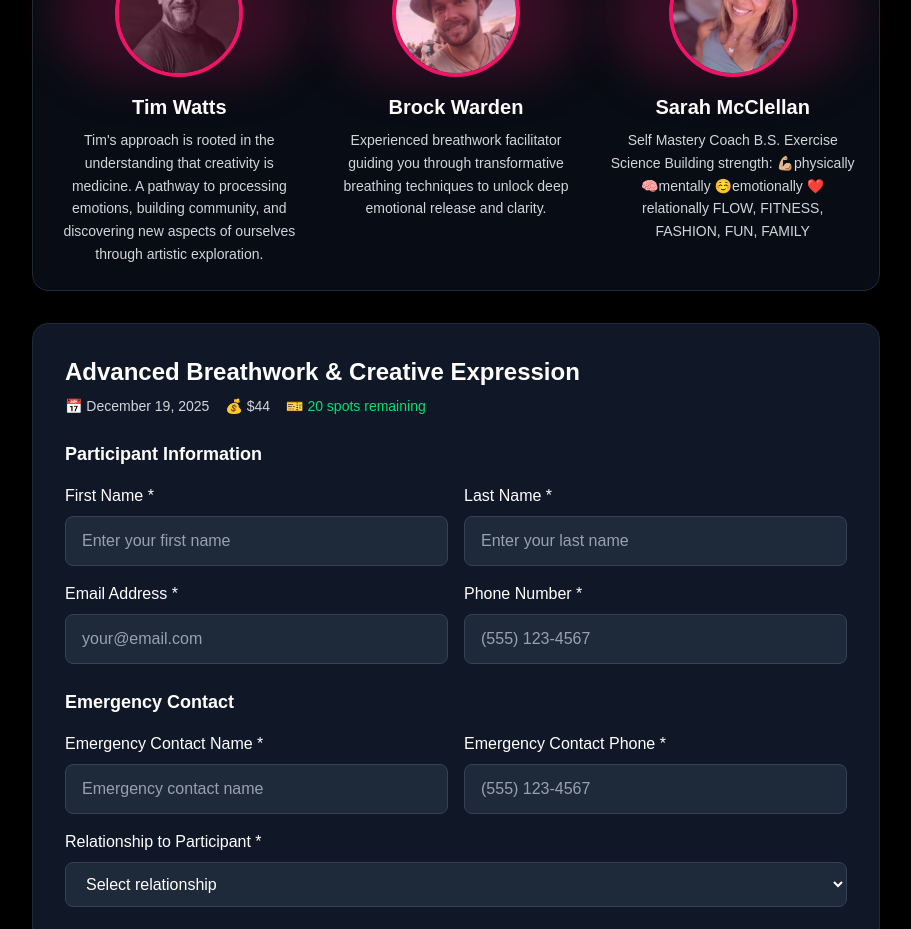
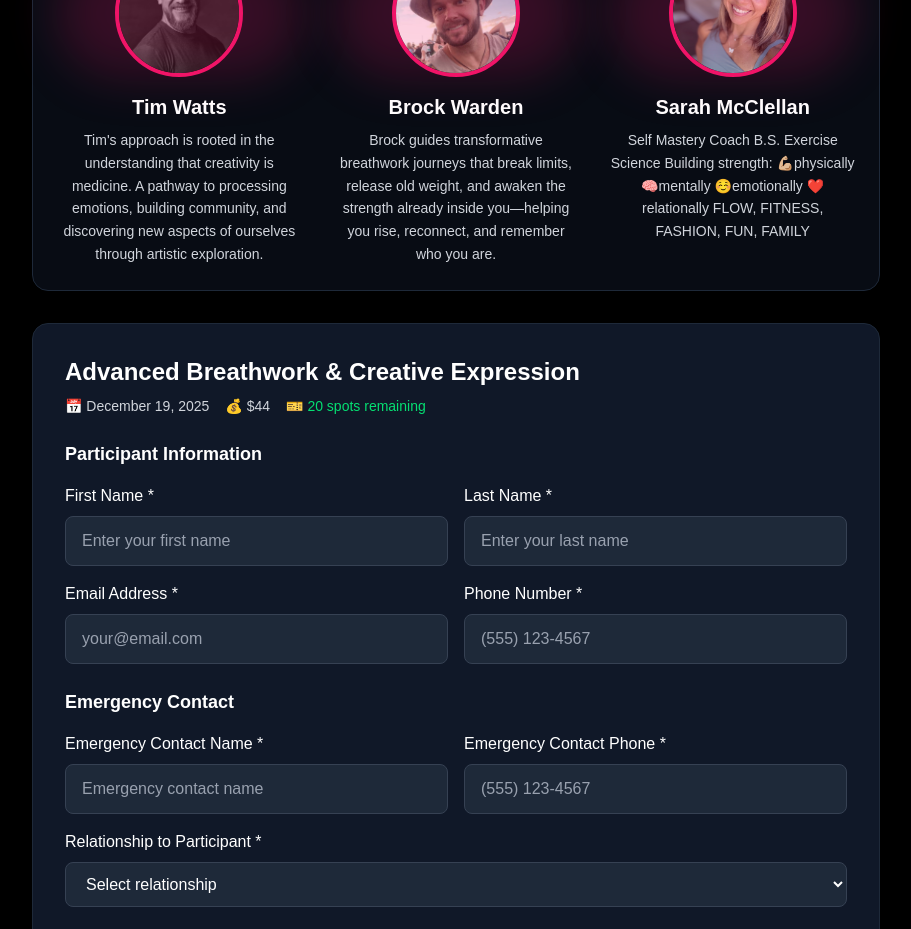
Before and after one commit to timwatts80/artriot, a Next.js app: page /register/in-person/breathwork in a window 1280 px wide. Shown: the part 900-1829 px from the top of the page, without its empty margins (184-1095 px from the left). Built offline with nearby package versions, Linux system fonts and the light colour scheme; no server answers; the database is empty.

Commit message:
content: update Brock's bio on breathwork registration page

```diff
--- a/src/app/register/in-person/breathwork/page.tsx
+++ b/src/app/register/in-person/breathwork/page.tsx
@@ -203,7 +203,7 @@ export default function BreathworkRegistration() {
                 </a>
               </h3>
               <p className="text-gray-300 text-sm leading-relaxed">
-                Experienced breathwork facilitator guiding you through transformative breathing techniques to unlock deep emotional release and clarity.
+                Brock guides transformative breathwork journeys that break limits, release old weight, and awaken the strength already inside you—helping you rise, reconnect, and remember who you are.
               </p>
             </div>
 
```
